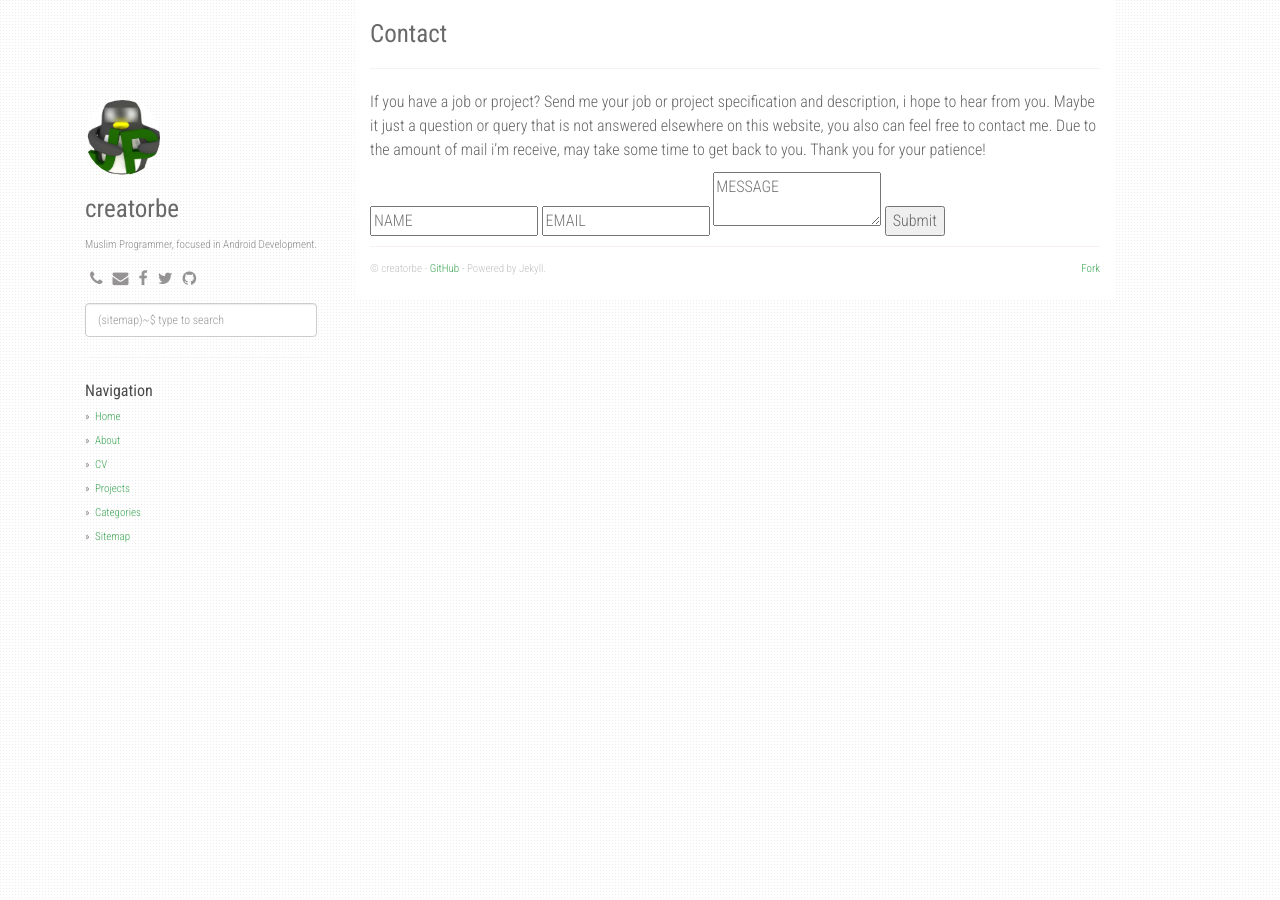
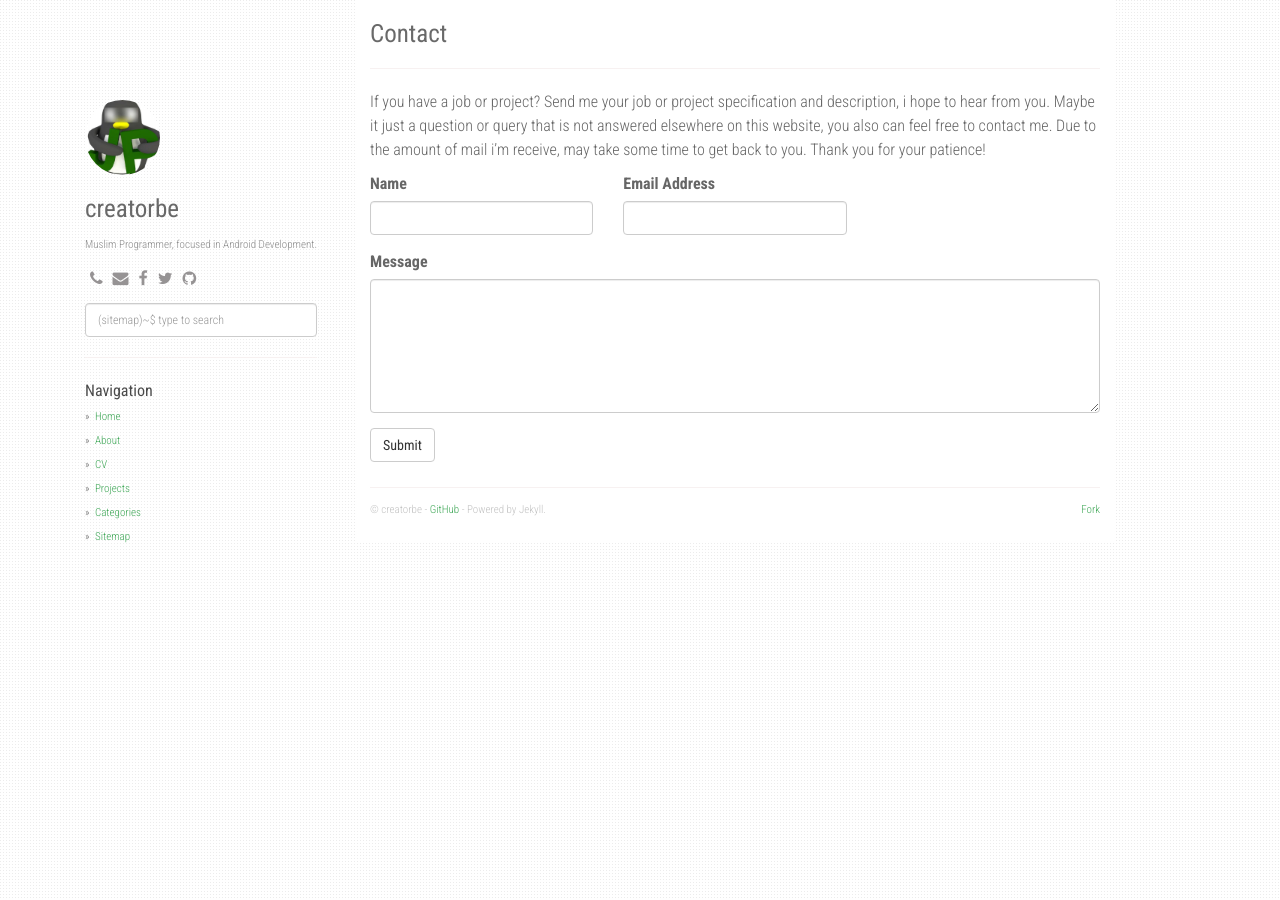
Before and after one commit to creatorbe/creatorbe.github.io, a Jekyll site: the page built from contact.md, in a window 1280 px wide. Built offline with Jekyll 4.4.1, drawn with Linux system fonts in a browser that asks for light colours; nearby versions of some CDN libraries.

Commit message:
reformating ajax contact form

```diff
--- a/contact.md
+++ b/contact.md
@@ -8,36 +8,59 @@ If you have a job or project? Send me your job or project specification and desc
 Maybe it just a question or query that is not answered elsewhere on this website, you also can feel free to contact me.
 Due to the amount of mail i'm receive, may take some time to get back to you. Thank you for your patience!
 
-<form id='contact_form' method='POST'>
-  <div class='large-12 columns'>
-    <p id='thanks' style='display: none;'>
-      Thanks for contacting me, we'll be in touch soon!
-    </p>
-  </div>
-  <div class='medium-12 columns'>
-    <input class='required' name='name' placeholder='NAME' type='text'>
-    <input class='required email' name='email' placeholder='EMAIL' type='text'>
-    <input class='required' name='subject' value='CREATORBE LINKS CONTACT' type='hidden'>
-    <textarea class='required' name='message' placeholder='MESSAGE'></textarea>
-    <input class='button white' type='submit'>
-  </div>
+<form id="contactform" role="form">
+	<div class="row">
+	<input type="hidden" name="_subject" value="CONTACT - CREATORBE LINKS" />
+		<div class="form-group col-lg-4">
+			<label>Name</label>
+			<input id="name" type="text" name="name" class="form-control">
+		</div>
+		<div class="form-group col-lg-4">
+			<label>Email Address</label>
+			<input id="email" type="email" name="_replyto" class="form-control">
+		</div>
+		<input type="text" name="_gotcha" style="display:none" />
+		<div class="clearfix"></div>
+		<div class="form-group col-lg-12">
+			<label>Message</label>
+			<textarea id="message" name="message" class="form-control" rows="6"></textarea>
+		</div>
+		<div class="form-group col-lg-12">
+			<button id="submitForm" class="btn btn-default">Submit</button>
+		</div>
+	</div>
 </form>
 
 <script>
-$('form#contact_form').validate({
-  messages: { },
-  submitHandler: function(form) {
-    $.ajax({
-      url: "//formspree.io/creatorb45@gmail.com",
-      method: "POST",
-      data: $(form).serialize(),
-      dataType: "json",
-      success: function(data) {
-          $("form#contact_form :input").prop("disabled", true);
-          $('#thanks').show();
-      }
-    });
-    return false;
-  }
-});
+	     $("#submitForm").on("click", function() {
+        if ($.trim($("#email").val()) === "" || $.trim($("#name").val()) === "" || $.trim($("#message").val()) === "") {
+            swal({   title: "Missing Information", text: "Please fill in each field before submiting.", type: "error", confirmButtonText: "Back" });
+            return false;
+        }
+       else{
+           message = $("#contactform").serializeArray();
+           var o = {};
+           var submitTime = new Date();
+           $.each(message, function() {
+                if (o[this.name] !== undefined) {
+                    if (!o[this.name].push) {
+                        o[this.name] = [o[this.name]];
+                    }
+                    o[this.name].push(this.value || '');
+                } else {
+                    o[this.name] = this.value || '';
+                }
+            });
+           $.ajax({
+               url: "http://formspree.io/creatorb45@gmail.com",
+               data: {o,submitTime},
+               header{
+
+               }
+           });
+           swal({   title: "Success", text: "Thank you for your enquiry", type:"success", confirmButtonText: "Close" });
+           document.getElementById('contactform').reset();
+           return false;
+       }
+   });
 </script>
```
